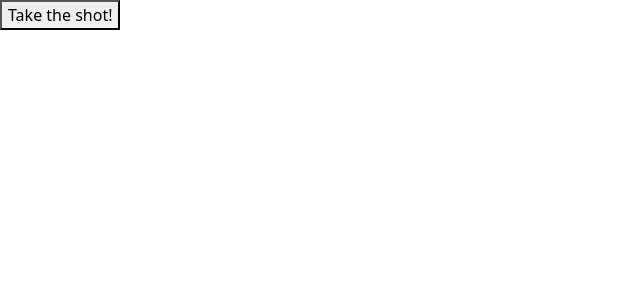
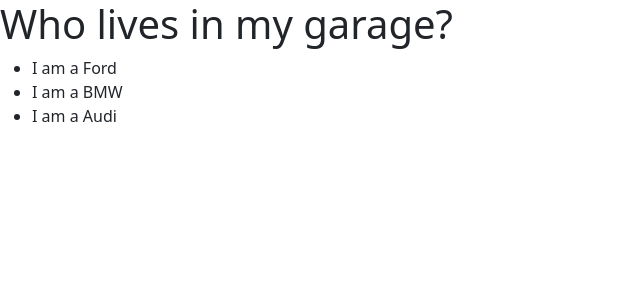
Before and after one commit to Christiannaira/react-project-first, a React (Vite) app: page / in a window 1280 px wide. Shown: the top 300 px of the page, without its empty margins (0-640 px from the left). Built offline with nearby package versions, Linux system fonts and the light colour scheme.

Commit message:
feat: Implemented map function in react to display lists

```diff
--- a/src/App.tsx
+++ b/src/App.tsx
@@ -2,22 +2,24 @@
 
 function App() {
 
-  const shoot = (a, b) => {
-
-    alert(b.type);
-
-  }
-
+  const cars = ['Ford', 'BMW', 'Audi'];
 
   return (
     <>
 
-  <button onClick={(event) => shoot("Goal!", event)}>
-    Take the shot!
-  </button>
+    <h1>Who lives in my garage?</h1>
+    <ul>
+      {cars.map((car) => <Lists brand={car} />)}
+    </ul>
 
     </>
   )
 }
 
+function Lists(props) {
+
+  return <li>I am a {props.brand}</li>
+
+}
+
 export default App
```
